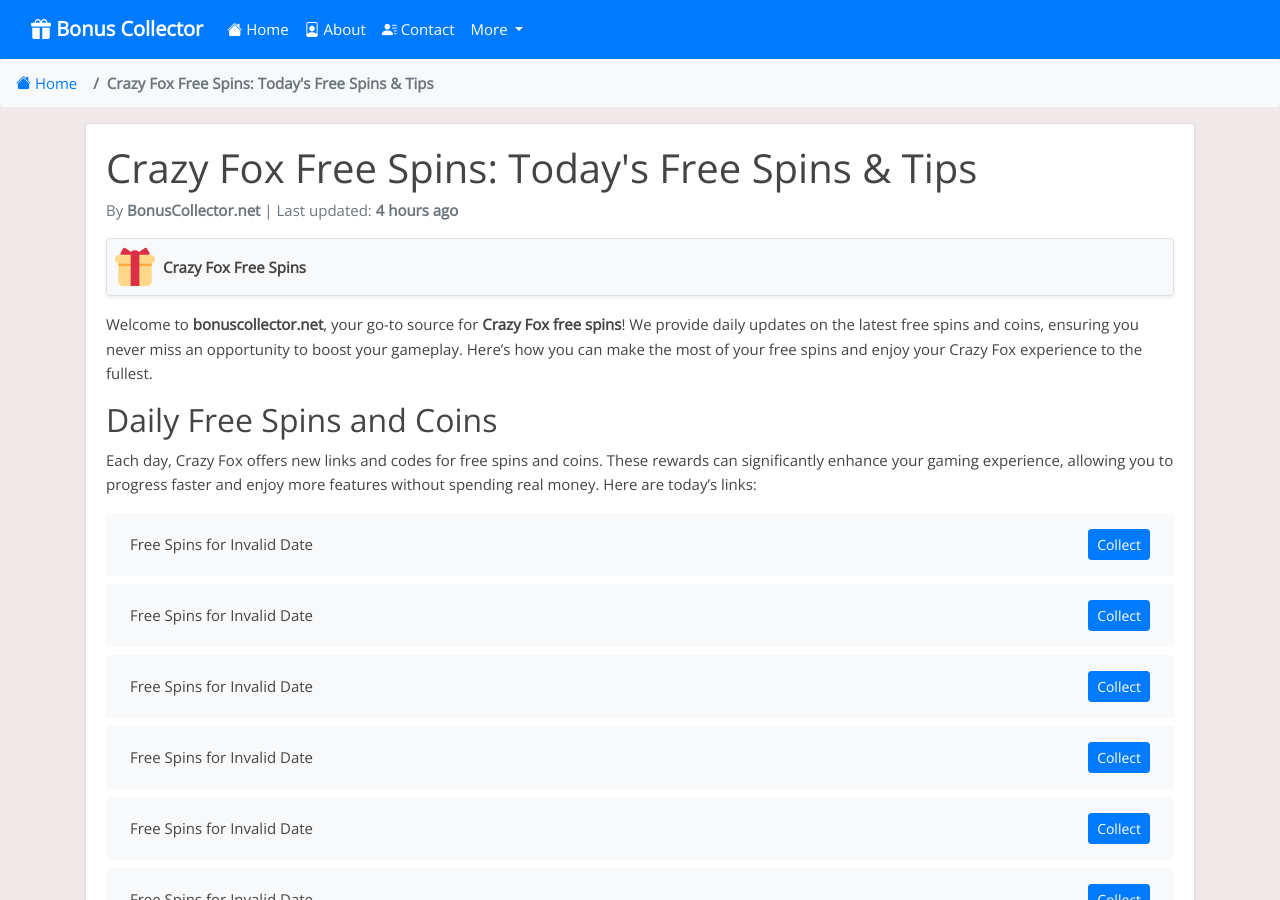
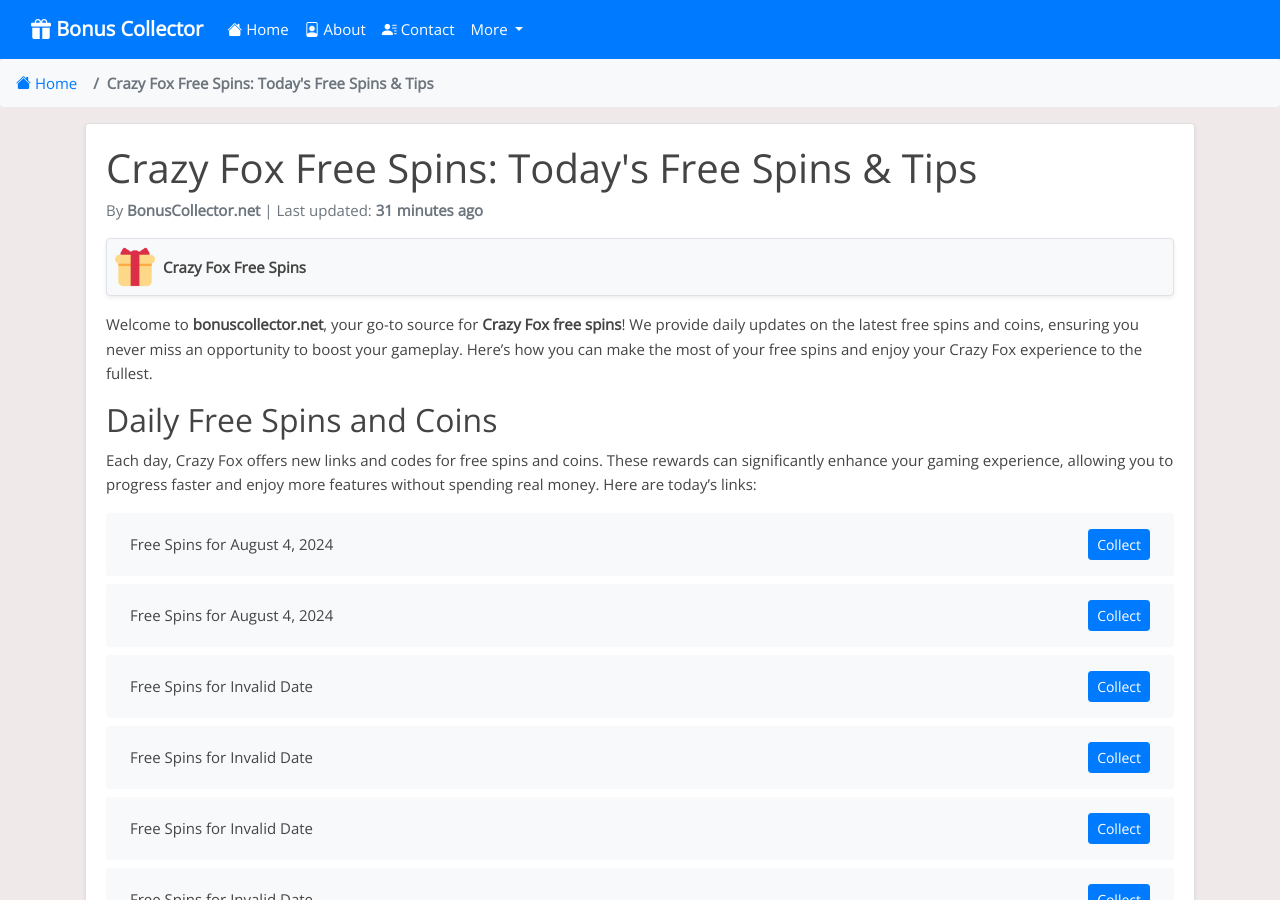
Before and after one commit to Prollad99/bs-net, a Jekyll site: the page built from _posts/2024-07-04-crazy-fox.md, in a window 1280 px wide and 900 px high. Built offline with Jekyll 4.4.1, drawn with Linux system fonts in a browser that asks for light colours; nearby versions of some CDN libraries; comment, search, counter and statistics services are not loaded; some of the changed text lies outside the part shown.

Commit message:
Update crazy-fox reward links and last modified date

```diff
--- a/_data/include_files.yml
+++ b/_data/include_files.yml
@@ -20,7 +20,7 @@
   last_modified: 2024-08-04 06:23:51
 
 crazy-fox.html:
-  last_modified: 2024-08-04 06:23:56
+  last_modified: 2024-08-04 10:33:04
 
 piggy-go.html:
   last_modified: 2024-08-04 06:36:49
--- a/_includes/crazy-fox.html
+++ b/_includes/crazy-fox.html
@@ -1,4 +1,12 @@
 <ul class="list-group mt-3 mb-4">
+  <li class="list-group-item d-flex justify-content-between align-items-center">
+    <span>Free Spins for August 4, 2024</span>
+    <a href="https://rwys.xyz/?code=FBbI" class="btn btn-primary btn-sm">Collect</a>
+  </li>
+  <li class="list-group-item d-flex justify-content-between align-items-center">
+    <span>Free Spins for August 4, 2024</span>
+    <a href="https://rwys.xyz/?code=FDdr" class="btn btn-primary btn-sm">Collect</a>
+  </li>
   <li class="list-group-item d-flex justify-content-between align-items-center">
     <span>Free Spins for Invalid Date</span>
     <a href="https://rwys.xyz/?code=FAat" class="btn btn-primary btn-sm">Collect</a>
@@ -391,12 +399,4 @@
     <span>Free Spins for Invalid Date</span>
     <a href="http://rwys.xyz/?code=FnPr" class="btn btn-primary btn-sm">Collect</a>
   </li>
-  <li class="list-group-item d-flex justify-content-between align-items-center">
-    <span>Free Spins for Invalid Date</span>
-    <a href="https://rwys.xyz/?code=FnPr" class="btn btn-primary btn-sm">Collect</a>
-  </li>
-  <li class="list-group-item d-flex justify-content-between align-items-center">
-    <span>Free Spins for August 3, 2024</span>
-    <a href="https://rwys.xyz/?code=FlN5" class="btn btn-primary btn-sm">Collect</a>
-  </li>
 </ul>
```
Also changed, not shown: links-json/crazy-fox.json (+8 -7 lines).
